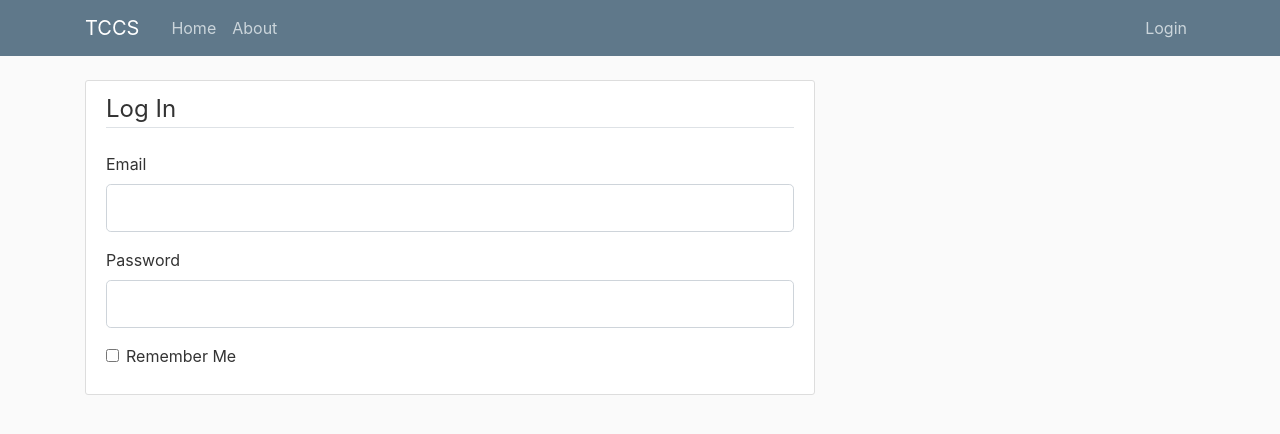
After one commit to parthjindal/TCCS, a Flask app: page /auth/login in a window 1280 px wide. The commit adds this page. Shown: the top 434 px of the page. Run offline with Flask 2, Linux system fonts and the light colour scheme; some libraries are stand-ins or nearby versions.

Commit message:
New commit

```diff
--- /dev/null
+++ b/app/auth/__init__.py
@@ -0,0 +1,6 @@
+from flask import Blueprint
+
+auth = Blueprint("auth", __name__,
+                 template_folder="./templates", url_prefix="/auth")
+
+from app.auth import routes
--- /dev/null
+++ b/app/auth/forms.py
@@ -0,0 +1,81 @@
+from flask_wtf import FlaskForm
+from flask_wtf.file import FileField, FileAllowed
+from flask_login import current_user
+from wtforms import StringField, PasswordField, SubmitField, BooleanField, TextAreaField, RadioField
+from wtforms.validators import DataRequired, Length, Email, EqualTo, ValidationError
+from app.models import User
+
+
+class RegistrationForm(FlaskForm):
+    username = StringField('Username',
+                           validators=[DataRequired(), Length(min=2, max=20)])
+    email = StringField('Email',
+                        validators=[DataRequired(), Email()])
+    password = PasswordField('Password', validators=[DataRequired()])
+    confirm_password = PasswordField('Confirm Password',
+                                     validators=[DataRequired(), EqualTo('password')])
+    employee_type = RadioField('Employee Type', choices=['Employee','Manager'], validators=[DataRequired()], default='Employee')
+    submit = SubmitField('Sign Up')
+
+    def validate_username(self, username):
+        user = User.query.filter_by(username=username.data).first()
+        if user:
+            raise ValidationError('That username is taken. Please choose a different one.')
+
+    def validate_email(self, email):
+        user = User.query.filter_by(email=email.data).first()
+        if user:
+            raise ValidationError('That email is taken. Please choose a different one.')
+
+
+class LoginForm(FlaskForm):
+    email = StringField('Email',
+                        validators=[DataRequired(), Email()])
+    password = PasswordField('Password', validators=[DataRequired()])
+    remember = BooleanField('Remember Me')
+    submit = SubmitField('Login')
+
+
+# class UpdateAccountForm(FlaskForm):
+#     username = StringField('Username',
+#                            validators=[DataRequired(), Length(min=2, max=20)])
+#     email = StringField('Email',
+#                         validators=[DataRequired(), Email()])
+#     picture = FileField('Update Profile Picture', validators=[FileAllowed(['jpg', 'png'])])
+#     submit = SubmitField('Update')
+
+#     def validate_username(self, username):
+#         if username.data != current_user.username:
+#             user = User.query.filter_by(username=username.data).first()
+#             if user:
+#                 raise ValidationError('That username is taken. Please choose a different one.')
+
+#     def validate_email(self, email):
+#         if email.data != current_user.email:
+#             user = User.query.filter_by(email=email.data).first()
+#             if user:
+#                 raise ValidationError('That email is taken. Please choose a different one.')
+
+
+# class PostForm(FlaskForm):
+#     title = StringField('Title', validators=[DataRequired()])
+#     content = TextAreaField('Content', validators=[DataRequired()])
+#     submit = SubmitField('Post')
+
+
+# class RequestResetForm(FlaskForm):
+#     email = StringField('Email',
+#                         validators=[DataRequired(), Email()])
+#     submit = SubmitField('Request Password Reset')
+
+#     def validate_email(self, email):
+#         user = User.query.filter_by(email=email.data).first()
+#         if user is None:
+#             raise ValidationError('There is no account with that email. You must register first.')
+
+
+# class ResetPasswordForm(FlaskForm):
+#     password = PasswordField('Password', validators=[DataRequired()])
+#     confirm_password = PasswordField('Confirm Password',
+#                                      validators=[DataRequired(), EqualTo('password')])
+#     submit = SubmitField('Reset Password')
--- /dev/null
+++ b/app/auth/routes.py
@@ -0,0 +1,53 @@
+from .forms import LoginForm
+from flask.helpers import url_for
+from app.auth import auth
+from flask_login.utils import logout_user
+from flask import redirect, url_for, flash
+from flask_login import current_user
+from .forms import RegistrationForm
+from app.models import User
+from app import db
+from flask_login import login_user
+from flask import request,render_template
+from werkzeug.urls import url_parse
+
+
+@auth.route("/login", methods=['GET', 'POST'])
+def login():
+    if current_user.is_authenticated:
+        return redirect(url_for('main.home'))
+    form = LoginForm()
+    if form.validate_on_submit():
+        user = User.query.filter_by(username=form.username.data).first()
+        if user is None or not user.check_password(form.password.data):
+            flash(f"Login requested for user{form.username.data}")
+            return redirect(url_for('main.index'))
+        login_user(user, remember=form.remember_me.data)
+        next_page = request.args.get('next')
+        if not next_page or url_parse(next_page).netloc != '':
+            next_page = url_for('main.home')
+        return redirect(next_page)
+    # if form.validate_on_submit():
+    return render_template('auth/login.html', title='Sign In', form=form )
+
+
+# @auth.route("/register", methods=['GET', 'POST'])
+# def register():
+#     if current_user.is_authenticated:
+#         return redirect(url_for("main.home"))
+#     form = RegistrationForm()
+#     if form.validate_on_submit():
+#         user = User(username=form.username.data, email=form.email.data)
+#         user.set_password(form.password.data)
+#         db.session.add(user)
+#         db.session.commit()
+#         # flash
+
+from app import login
+login.login_view = "auth.login"
+
+
+@auth.route('/logout')
+def logout():
+    logout_user()
+    return redirect(url_for('main.index'))
--- /dev/null
+++ b/app/auth/static/main.css
@@ -0,0 +1,80 @@
+body {
+  background: #fafafa;
+  color: #333333;
+  margin-top: 5rem;
+}
+
+h1, h2, h3, h4, h5, h6 {
+  color: #444444;
+}
+
+.bg-steel {
+  background-color: #5f788a;
+}
+
+.site-header .navbar-nav .nav-link {
+  color: #cbd5db;
+}
+
+.site-header .navbar-nav .nav-link:hover {
+  color: #ffffff;
+}
+
+.site-header .navbar-nav .nav-link.active {
+  font-weight: 500;
+}
+
+.content-section {
+  background: #ffffff;
+  padding: 10px 20px;
+  border: 1px solid #dddddd;
+  border-radius: 3px;
+  margin-bottom: 20px;
+}
+
+.article-title {
+  color: #444444;
+}
+
+a.article-title:hover {
+  color: #428bca;
+  text-decoration: none;
+}
+
+.article-content {
+  white-space: pre-line;
+}
+
+.article-img {
+  height: 65px;
+  width: 65px;
+  margin-right: 16px;
+}
+
+.article-metadata {
+  padding-bottom: 1px;
+  margin-bottom: 4px;
+  border-bottom: 1px solid #e3e3e3
+}
+
+.article-metadata a:hover {
+  color: #333;
+  text-decoration: none;
+}
+
+.article-svg {
+  width: 25px;
+  height: 25px;
+  vertical-align: middle;
+}
+
+.account-img {
+  height: 125px;
+  width: 125px;
+  margin-right: 20px;
+  margin-bottom: 16px;
+}
+
+.account-heading {
+  font-size: 2.5rem;
+}
--- /dev/null
+++ b/app/auth/templates/auth/layout.html
@@ -0,0 +1,82 @@
+<!DOCTYPE html>
+<html>
+<head>
+    <!-- Required meta tags -->
+    <meta charset="utf-8">
+    <meta name="viewport" content="width=device-width, initial-scale=1, shrink-to-fit=no">
+
+    <!-- Bootstrap CSS -->
+    <link rel="stylesheet" href="https://maxcdn.bootstrapcdn.com/bootstrap/4.0.0/css/bootstrap.min.css" integrity="sha384-Gn5384xqQ1aoWXA+058RXPxPg6fy4IWvTNh0E263XmFcJlSAwiGgFAW/dAiS6JXm" crossorigin="anonymous">
+
+    <link rel="stylesheet" type="text/css" href="{{ url_for('static', filename='main.css') }}">
+
+    {% if title %}
+        <title>TCCS - {{ title }}</title>
+    {% else %}
+        <title>TCCS</title>
+    {% endif %}
+</head>
+<body>
+    <header class="site-header">
+      <nav class="navbar navbar-expand-md navbar-dark bg-steel fixed-top">
+        <div class="container">
+          <a class="navbar-brand mr-4" href="/">TCCS</a>
+          <button class="navbar-toggler" type="button" data-toggle="collapse" data-target="#navbarToggle" aria-controls="navbarToggle" aria-expanded="false" aria-label="Toggle navigation">
+            <span class="navbar-toggler-icon"></span>
+          </button>
+          <div class="collapse navbar-collapse" id="navbarToggle">
+            <div class="navbar-nav mr-auto">
+              <a class="nav-item nav-link" href="{{ url_for('main.home') }}">Home</a>
+              <a class="nav-item nav-link" href="{{ url_for('main.index') }}">About</a>
+            </div>
+            <!-- Navbar Right Side -->
+            <div class="navbar-nav">
+              {% if current_user.is_authenticated %}
+                <a class="nav-item nav-link" href="{{ url_for('auth.logout') }}">Logout</a>
+              {% else %}
+                <a class="nav-item nav-link" href="{{ url_for('auth.login') }}">Login</a>
+
+              {% endif %}
+            </div>
+          </div>
+        </div>
+      </nav>
+    </header>
+    <main role="main" class="container">
+      <div class="row">
+        <div class="col-md-8">
+          {% with messages = get_flashed_messages(with_categories=true) %}
+            {% if messages %}
+              {% for category, message in messages %}
+                <div class="alert alert-{{ category }}">
+                  {{ message }}
+                </div>
+              {% endfor %}
+            {% endif %}
+          {% endwith %}
+          {% block content %}{% endblock %}
+        </div>
+        <!-- <div class="col-md-4">
+          <div class="content-section">
+            <h3>Our Sidebar</h3>
+            <p class='text-muted'>You can put any information here you'd like.
+              <ul class="list-group">
+                <li class="list-group-item list-group-item-light">Latest Posts</li>
+                <li class="list-group-item list-group-item-light">Announcements</li>
+                <li class="list-group-item list-group-item-light">Calendars</li>
+                <li class="list-group-item list-group-item-light">etc</li>
+              </ul>
+            </p>
+          </div>
+        </div> -->
+      </div>
+    </main>
+
+
+    <!-- Optional JavaScript -->
+    <!-- jQuery first, then Popper.js, then Bootstrap JS -->
+    <script src="https://code.jquery.com/jquery-3.2.1.slim.min.js" integrity="sha384-KJ3o2DKtIkvYIK3UENzmM7KCkRr/rE9/Qpg6aAZGJwFDMVNA/GpGFF93hXpG5KkN" crossorigin="anonymous"></script>
+    <script src="https://cdnjs.cloudflare.com/ajax/libs/popper.js/1.12.9/umd/popper.min.js" integrity="sha384-ApNbgh9B+Y1QKtv3Rn7W3mgPxhU9K/ScQsAP7hUibX39j7fakFPskvXusvfa0b4Q" crossorigin="anonymous"></script>
+    <script src="https://maxcdn.bootstrapcdn.com/bootstrap/4.0.0/js/bootstrap.min.js" integrity="sha384-JZR6Spejh4U02d8jOt6vLEHfe/JQGiRRSQQxSfFWpi1MquVdAyjUar5+76PVCmYl" crossorigin="anonymous"></script>
+</body>
+</html>
--- /dev/null
+++ b/app/auth/templates/auth/login.html
@@ -0,0 +1,43 @@
+{% extends "auth/layout.html" %}
+{% block content %}
+    <div class="content-section">
+        <form method="POST" action="">
+            {{ form.hidden_tag() }}
+            <fieldset class="form-group">
+                <legend class="border-bottom mb-4">Log In</legend>
+                <div class="form-group">
+                    {{ form.email.label(class="form-control-label") }}
+                    {% if form.email.errors %}
+                        {{ form.email(class="form-control form-control-lg is-invalid") }}
+                        <div class="invalid-feedback">
+                            {% for error in form.email.errors %}
+                                <span>{{ error }}</span>
+                            {% endfor %}
+                        </div>
+                    {% else %}
+                        {{ form.email(class="form-control form-control-lg") }}
+                    {% endif %}
+                </div>
+                <div class="form-group">
+                    {{ form.password.label(class="form-control-label") }}
+                    {% if form.password.errors %}
+                        {{ form.password(class="form-control form-control-lg is-invalid") }}
+                        <div class="invalid-feedback">
+                            {% for error in form.password.errors %}
+                                <span>{{ error }}</span>
+                            {% endfor %}
+                        </div>
+                    {% else %}
+                        {{ form.password(class="form-control form-control-lg") }}
+                    {% endif %}
+                </div>
+                <div class="form-check">
+                    {{ form.remember(class="form-check-input") }}
+                    {{ form.remember.label(class="form-check-label") }}
+                </div>
+            </fieldset>
+
+        </form>
+    </div>
+
+{% endblock content %}
--- a/app/templates/base.html
+++ b/app/templates/base.html
@@ -11,7 +11,11 @@
     <div>Application:
         <a href="{{ url_for('index') }}"">About</a>
         <a href=" {{ url_for('home')}}">Home</a>
-        <a href="{{ url_for('login') }}">Login</a>
+        {% if current_user.is_anonymous %}
+            <a href="{{ url_for('login') }}">Login</a>
+        {% else %}
+        <a href="{{ url_for('logout') }}">Logout</a>
+        {% endif %}
     </div>
     <div>
         {% with messages = get_flashed_messages() %}
```
Also changed, not shown: app/__init__.py (+19 -5 lines), app/forms.py (+23 -3 lines), app/models.py (added, +40 -0 lines), app/routes.py (+28 -15 lines), app/templates/login_form.html (+20 -7 lines), app/templates/register.html (added, +85 -0 lines), config.py (added, +10 -0 lines), microblog.py (+8 -1 lines), app.db (added), 3 other files.
